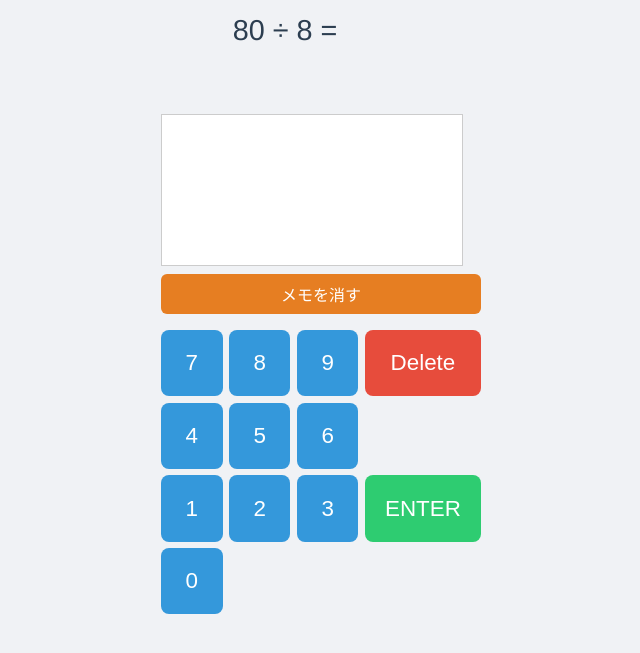
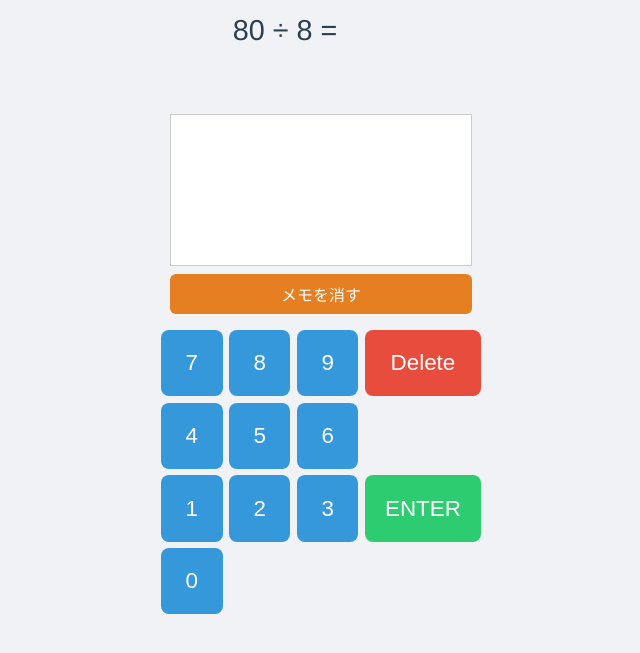
Before and after one commit to haji1227/Cheena, a plain HTML site: page index.html in a window 1280 px wide. Shown: the part 37-690 px from the top of the page, without its empty margins (319-959 px from the left). Drawn offline with Linux system fonts and the light colour scheme.

Commit message:
Update index.html

```diff
--- a/index.html
+++ b/index.html
@@ -107,8 +107,7 @@
   margin: 1em 0;
   display: flex;
   flex-direction: column;
-  align-items: stretch; /* ← ここ */
-  width: 100%;          /* ← ここ */
+            /* ← ここ */
   max-width: 320px;
 }
 
```
